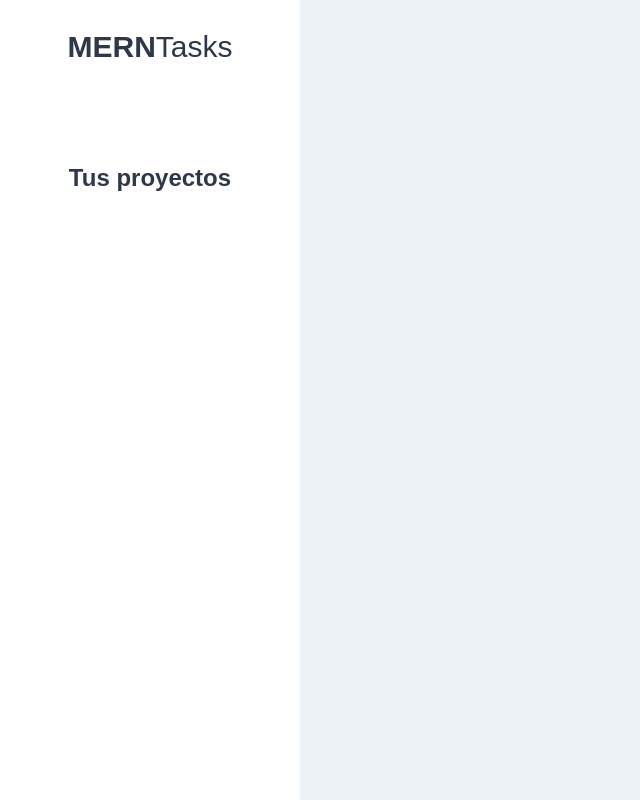
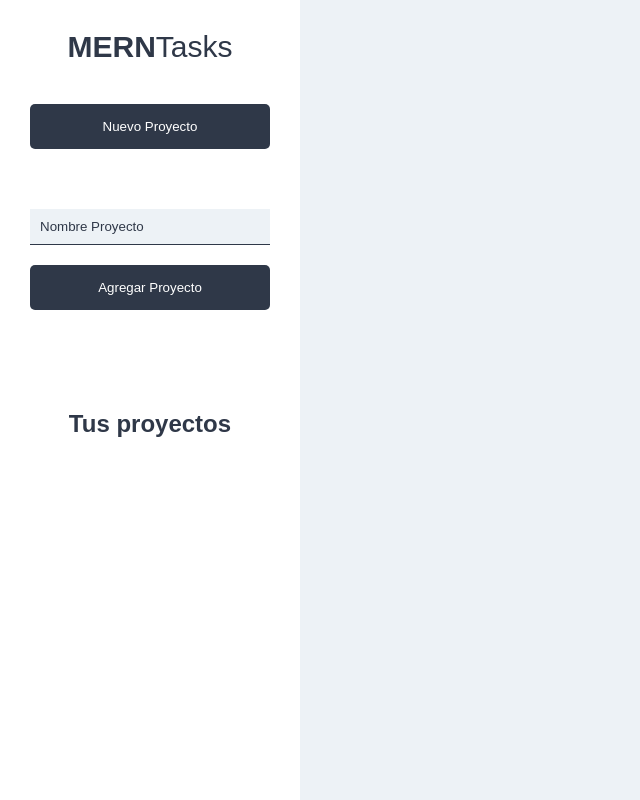
Before and after one commit to EliabLM/gestor-proyectos, a React (Create React App) app in the folder frontend/: page /proyectos in a window 1280 px wide. Shown: the whole page, without its empty margins (0-640 px from the left). Built offline with nearby package versions, Linux system fonts and the light colour scheme.

Commit message:
Agrega formulario para nuevo proyecto

```diff
--- a/frontend/src/components/layout/Sidebar.js
+++ b/frontend/src/components/layout/Sidebar.js
@@ -1,4 +1,5 @@
 import React from 'react';
+import NuevoProyecto from '../proyectos/NuevoProyecto';
 
 const Sidebar = () => {
 	return (
@@ -6,6 +7,7 @@
 			<h1>
 				MERN<span>Tasks</span>
 			</h1>
+			<NuevoProyecto />
 			<div className="proyectos">
 				<h2>Tus proyectos</h2>
 			</div>
--- /dev/null
+++ b/frontend/src/components/proyectos/NuevoProyecto.js
@@ -0,0 +1,26 @@
+import React, { Fragment } from 'react';
+
+const NuevoProyecto = () => {
+	return (
+		<Fragment>
+			<button className="btn btn-block btn-primario" type="button">
+				Nuevo Proyecto
+			</button>
+			<form className="formulario-nuevo-proyecto">
+				<input
+					className="input-text"
+					placeholder="Nombre Proyecto"
+					name="nombre"
+					type="text"
+				/>
+				<input
+					className="btn btn-primario btn-block"
+					type="submit"
+					value="Agregar Proyecto"
+				/>
+			</form>
+		</Fragment>
+	);
+};
+
+export default NuevoProyecto;
```
